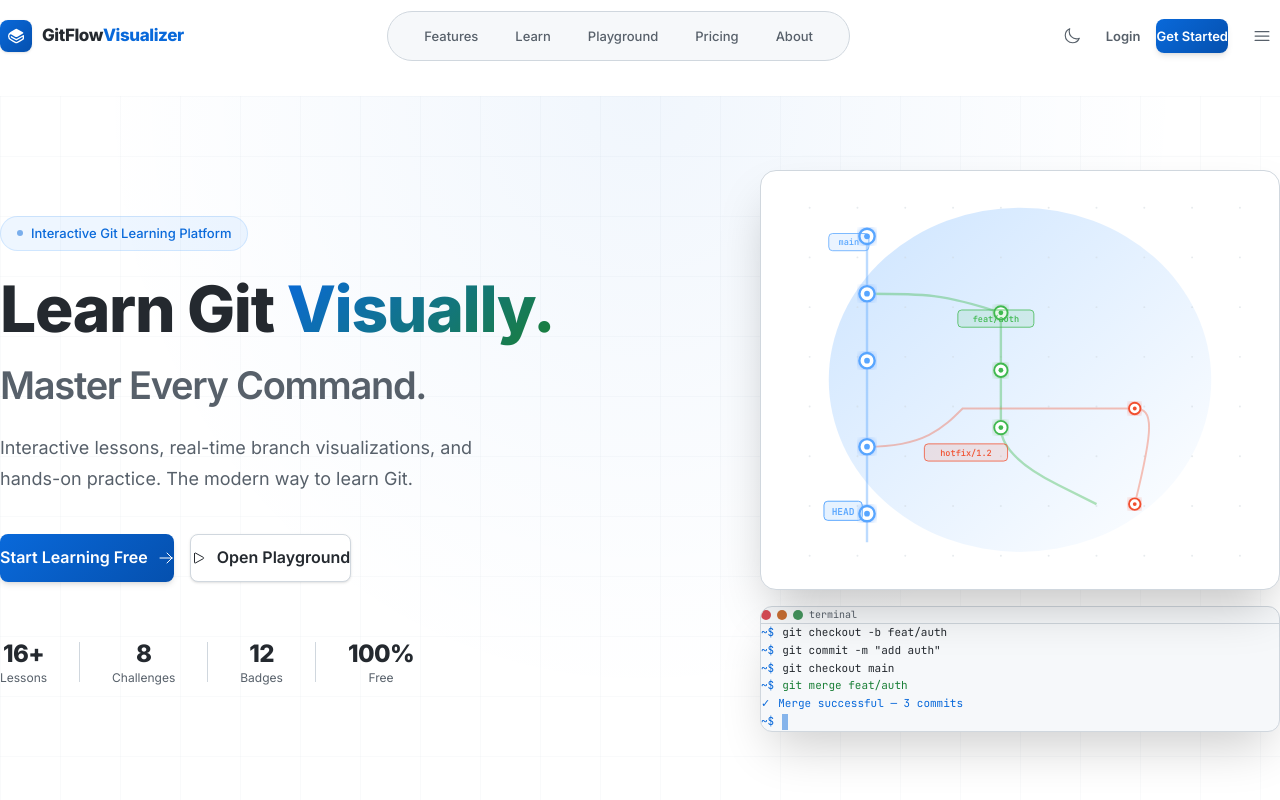
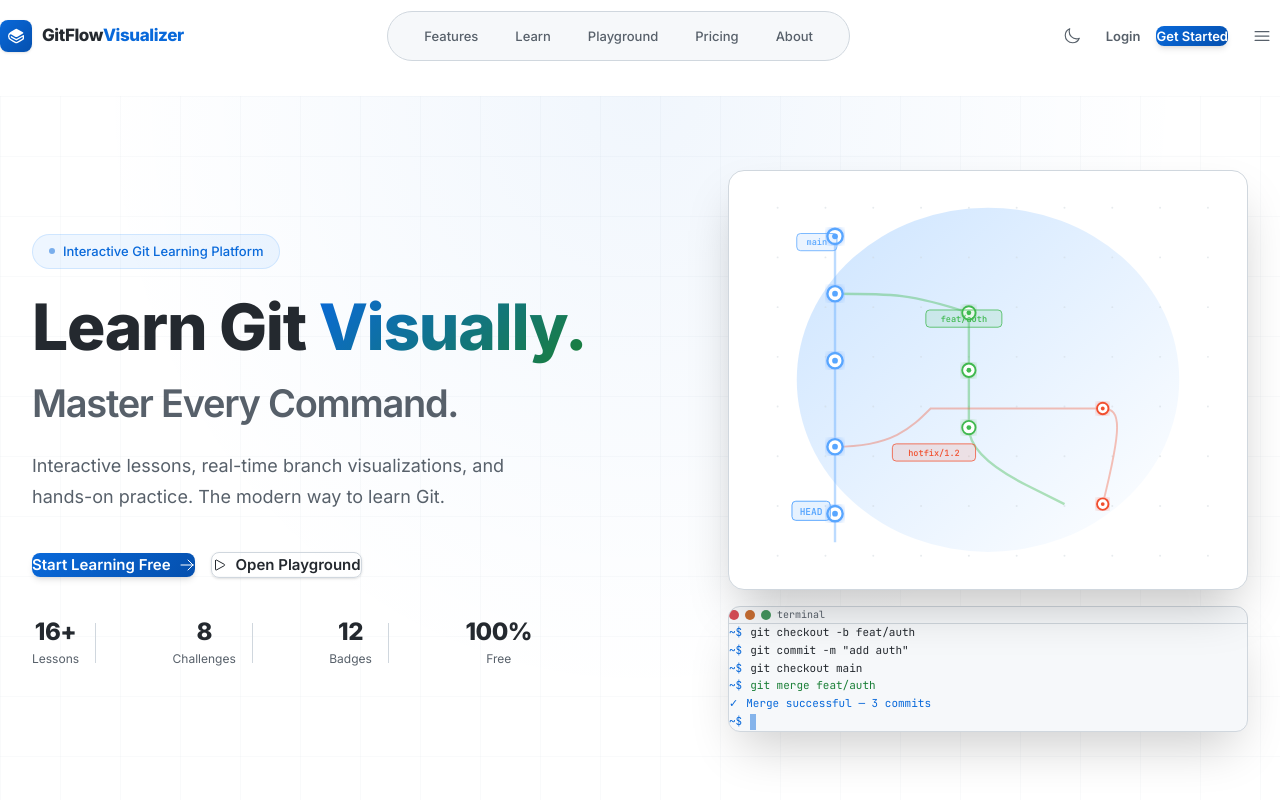
Before and after one commit to Tahirainfo308-arch/GitFlow-Visualizer, a React (Vite) app: page / in a window 1280 px wide. Shown: the top 800 px of the page. Built offline with nearby package versions, Linux system fonts and the light colour scheme.

Commit message:
Refactor landing page: clean Button (no height: auto, secondary bg-transparent), Hero stats bar with border dividers, CTA container max-w-1280px

```diff
--- a/src/components/sections/CTASection.jsx
+++ b/src/components/sections/CTASection.jsx
@@ -8,7 +8,8 @@ export default function CTASection() {
       id="cta"
       style={{ position: 'relative', overflow: 'hidden', paddingTop: '5rem', paddingBottom: '5rem', width: '100%' }}
     >
-      <motion.div
+      <div style={{ maxWidth: '1280px', width: '100%', margin: '0 auto', paddingLeft: '2rem', paddingRight: '2rem' }}>
+        <motion.div
           style={{
             position: 'relative',
             borderRadius: 'clamp(20px, 3vw, 32px)',
@@ -48,12 +49,13 @@ export default function CTASection() {
             >
               Join thousands of developers learning Git the smart way. Start today — it&apos;s free.
             </p>
-            <div className="flex flex-col sm:flex-row items-center justify-center gap-4">
+            <div style={{ display: 'flex', alignItems: 'center', justifyContent: 'center', gap: '1rem' }} className="flex-col sm:!flex-row">
               <Button variant="primary" size="lg" href="/register" iconRight={HiOutlineArrowRight}>Get Started Free</Button>
               <Button variant="secondary" size="lg" href="/learn">Browse Lessons</Button>
             </div>
           </div>
         </motion.div>
+      </div>
     </section>
   )
 }
--- a/src/components/sections/HeroSection.jsx
+++ b/src/components/sections/HeroSection.jsx
@@ -73,7 +73,7 @@ function TerminalPreview() {
     { prompt: '~$', cmd: 'git commit -m "add auth"', color: 'text-text' },
     { prompt: '~$', cmd: 'git checkout main', color: 'text-text' },
     { prompt: '~$', cmd: 'git merge feat/auth', color: 'text-green' },
-    { prompt: '✓', cmd: 'Merge successful — 3 commits', color: 'text-primary' },
+    { prompt: '\u2713', cmd: 'Merge successful \u2014 3 commits', color: 'text-primary' },
   ]
 
   return (
@@ -105,16 +105,14 @@ function TerminalPreview() {
   )
 }
 
-function StatItem({ value, label }) {
-  return (
-    <div className="text-center">
-      <p className="text-2xl font-extrabold tracking-tight">{value}</p>
-      <p className="text-xs text-muted mt-0.5">{label}</p>
-    </div>
-  )
-}
+export default function HeroSection() {
+  const stats = [
+    { value: '16+', label: 'Lessons' },
+    { value: '8', label: 'Challenges' },
+    { value: '12', label: 'Badges' },
+    { value: '100%', label: 'Free' },
+  ]
 
-export default function HeroSection() {
   return (
     <section
       className="break-out"
@@ -130,7 +128,7 @@ export default function HeroSection() {
       <div style={{ position: 'absolute', inset: 0 }} className="bg-radial" />
 
       <div
-        style={{ position: 'relative', zIndex: 10, width: '100%', maxWidth: '1400px', margin: '0 auto', paddingTop: '3rem', paddingBottom: '3rem' }}
+        style={{ position: 'relative', zIndex: 10, width: '100%', maxWidth: '1280px', margin: '0 auto', paddingTop: '3rem', paddingBottom: '3rem', paddingLeft: '2rem', paddingRight: '2rem' }}
       >
         <div
           style={{ display: 'flex', alignItems: 'center', justifyContent: 'space-between', gap: '3rem' }}
@@ -195,7 +193,7 @@ export default function HeroSection() {
               hands-on practice. The modern way to learn Git.
             </motion.p>
 
-            <motion.div variants={staggerItem} className="flex flex-col sm:flex-row items-start gap-4" style={{ marginBottom: '3.5rem' }}>
+            <motion.div variants={staggerItem} style={{ display: 'flex', alignItems: 'center', gap: '1rem', marginBottom: '2.5rem' }} className="flex-col sm:!flex-row">
               <Button variant="primary" size="lg" href="/learn" iconRight={HiOutlineArrowRight}>
                 Start Learning Free
               </Button>
@@ -204,16 +202,21 @@ export default function HeroSection() {
               </Button>
             </motion.div>
 
-            <motion.div variants={staggerItem} style={{ display: 'flex', alignItems: 'center', justifyContent: 'flex-start', gap: '2rem' }}>
-              <StatItem value="16+" label="Lessons" />
-              <div style={{ width: '1px', height: '40px', backgroundColor: 'var(--c-border)' }} />
-              <StatItem value="8" label="Challenges" />
-              <div style={{ width: '1px', height: '40px', backgroundColor: 'var(--c-border)' }} />
-              <StatItem value="12" label="Badges" />
-              <div className="hidden sm:block" style={{ width: '1px', height: '40px', backgroundColor: 'var(--c-border)' }} />
-              <div className="hidden sm:block">
-                <StatItem value="100%" label="Free" />
-              </div>
+            <motion.div
+              variants={staggerItem}
+              style={{ display: 'flex', alignItems: 'center', justifyContent: 'space-between', maxWidth: '500px', width: '100%', marginTop: '2.5rem' }}
+            >
+              {stats.map((stat, i) => (
+                <div key={stat.label} style={{ display: 'flex', alignItems: 'center', gap: '1rem' }}>
+                  <div style={{ textAlign: 'center' }}>
+                    <p style={{ fontSize: '1.5rem', fontWeight: 800, letterSpacing: '-0.02em', lineHeight: 1.2 }}>{stat.value}</p>
+                    <p style={{ fontSize: '0.75rem', color: 'var(--c-muted)', marginTop: '2px' }}>{stat.label}</p>
+                  </div>
+                  {i < stats.length - 1 && (
+                    <div style={{ width: '1px', height: '40px', backgroundColor: 'var(--c-border)' }} />
+                  )}
+                </div>
+              ))}
             </motion.div>
           </motion.div>
 
--- a/src/components/ui/Button.jsx
+++ b/src/components/ui/Button.jsx
@@ -4,22 +4,22 @@ const variants = {
   primary:
     'bg-[image:var(--btn-gradient)] text-white shadow-md hover:shadow-lg hover:shadow-primary/25',
   secondary:
-    'bg-card border border-border text-text hover:bg-card-hover hover:border-muted shadow-sm',
+    'bg-transparent border border-border text-text hover:bg-surface hover:border-muted shadow-sm',
   ghost:
     'bg-transparent text-muted hover:text-text hover:bg-surface',
   danger:
-    'bg-red/10 text-red border border-red/20 hover:bg-red/20 shadow-sm',
+    'bg-transparent text-red border border-red/20 hover:bg-red/10 shadow-sm',
   success:
-    'bg-green/10 text-green border border-green/20 hover:bg-green/20 shadow-sm',
+    'bg-transparent text-green border border-green/20 hover:bg-green/10 shadow-sm',
   outline:
     'bg-transparent border border-border text-text hover:bg-card hover:border-primary hover:text-primary',
 }
 
 const sizes = {
-  sm: 'h-[34px] px-3 text-[13px] rounded-lg gap-1.5',
-  md: 'h-[42px] px-5 text-[14px] rounded-lg gap-2',
-  lg: 'h-[48px] px-7 text-[16px] rounded-lg gap-2.5',
-  xl: 'h-[56px] px-9 text-[17px] rounded-lg gap-2.5',
+  sm: 'px-3.5 py-2 text-[13px] rounded-lg gap-1.5',
+  md: 'px-5 py-2.5 text-[14px] rounded-lg gap-2',
+  lg: 'px-6 py-3 text-[15px] rounded-lg gap-2',
+  xl: 'px-8 py-3.5 text-[16px] rounded-lg gap-2.5',
 }
 
 export default function Button({
@@ -39,7 +39,7 @@ export default function Button({
   const classes = [
     'inline-flex items-center justify-center font-semibold cursor-pointer select-none whitespace-nowrap',
     'transition-all duration-200 ease-out',
-    disabled && 'opacity-50 cursor-not-allowed',
+    disabled && 'opacity-50 cursor-not-allowed pointer-events-none',
     loading && 'pointer-events-none',
     variants[variant],
     sizes[size],
@@ -56,9 +56,9 @@ export default function Button({
           <path className="opacity-75" fill="currentColor" d="M4 12a8 8 0 018-8V0C5.373 0 0 5.373 0 12h4z" />
         </svg>
       )}
-      {!loading && Icon && <Icon className="w-[16px] h-[16px] shrink-0" />}
+      {!loading && Icon && <Icon className="w-4 h-4 shrink-0" />}
       {children}
-      {typeof IconRight === 'function' && <IconRight className="w-[16px] h-[16px] shrink-0" />}
+      {typeof IconRight === 'function' && <IconRight className="w-4 h-4 shrink-0" />}
     </>
   )
 
@@ -67,6 +67,7 @@ export default function Button({
       <motion.a
         href={href}
         className={classes}
+        style={{ textDecoration: 'none' }}
         whileHover={disabled ? {} : { scale: 1.02 }}
         whileTap={disabled ? {} : { scale: 0.97 }}
         transition={{ duration: 0.15 }}
```
